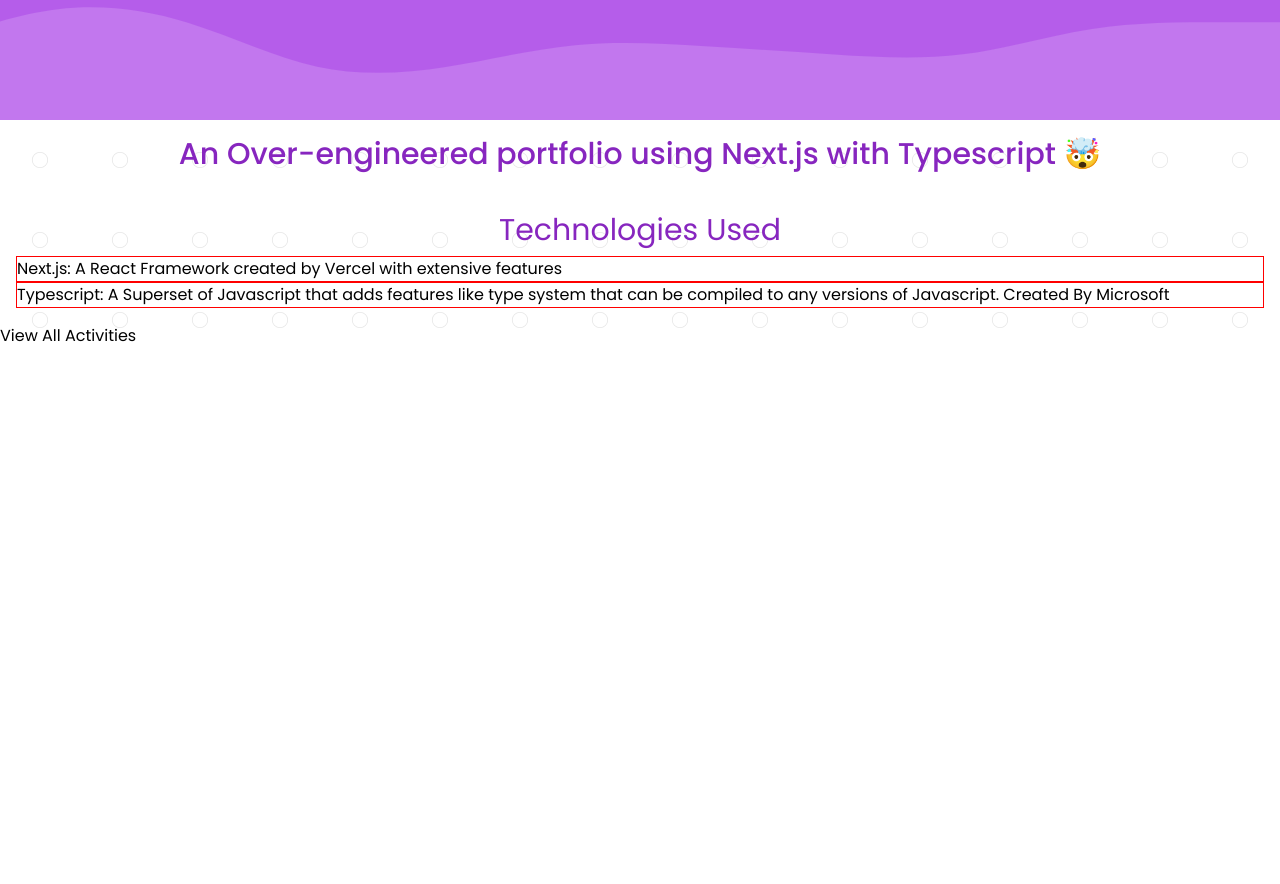
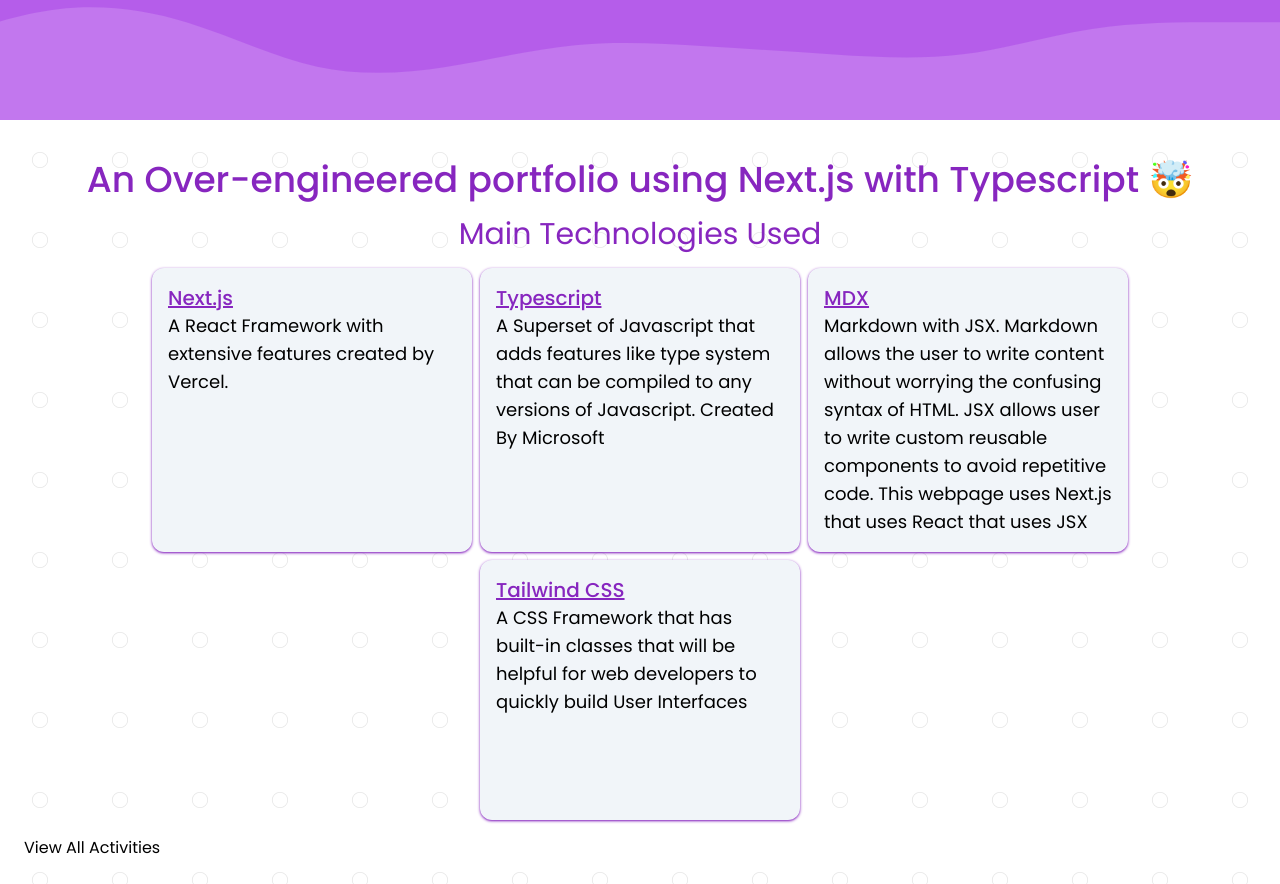
Before and after one commit to chocomilku/EmpTechQ2Portfolio, a Next.js app: page / in a window 1280 px wide. Shown: the part 680-1564 px from the top of the page. Before the commit the page ends 1028 px from the top, so only its background shows below. Built offline with nearby package versions, Linux system fonts and the light colour scheme.

Commit message:
added card divs
list looks boring and takes small space. i need to accomodate space because it will look tiny

```diff
--- a/components/LiTech.tsx
+++ b/components/LiTech.tsx
@@ -1,12 +1,18 @@
 import { liTechProps } from "../utils/exports";
 import styles from "../styles/LiTech.module.scss";
+import Link from "next/link";
 
-export const LiTech = ({ tech, description }: liTechProps) => {
+export const LiTech = ({ tech, description, url }: liTechProps) => {
 	return (
-		<li className={styles.item}>
-			<p>
-				<span>{tech}</span>: {description}
-			</p>
-		</li>
+		<article className={styles.item}>
+			<h1>
+				<Link href={url}>
+				<a className="underline">
+					{tech}
+				</a>
+				</Link>
+			</h1>
+			<p>{description}</p>
+		</article>
 	);
 };
--- a/pages/index.tsx
+++ b/pages/index.tsx
@@ -15,26 +15,31 @@ const Home: NextPage = () => {
 				<h1>Home Page</h1>
 				<h2>Portfolio</h2>
 			</div>
-			<h1 className="text-center text-accent text-3xl font-medium p-4">
+			<div className="p-6">
+				<h1 className="text-center text-accent text-4xl font-medium p-4">
 					An Over-engineered portfolio using Next.js with Typescript 🤯
 				</h1>
-			<div className={styles.content}>
-				<h1>Technologies Used</h1>
-				<ul>
+				<h1 className="text-3xl text-accent text-center p-2;">
+					Main Technologies Used
+				</h1>
+				<div className="flex">
+					<div className="p-4 w-full flex flex-row container gap-2 justify-center content-center flex-wrap">
 						{data.data.map((item, i) => {
 							return (
 								<LiTech
 									tech={item.title}
 									description={item.Description}
+									url={item.URL}
 									key={i}
 								/>
 							);
 						})}
-				</ul>
+					</div>
 				</div>
 				<Link href="/activities">
 					<a>View All Activities</a>
 				</Link>
+			</div>
 		</>
 	);
 };
--- a/styles/Home.module.scss
+++ b/styles/Home.module.scss
@@ -13,10 +13,3 @@
 		@apply font-medium;
 	}
 }
-
-.content {
-	@apply p-4 w-full flex flex-col container;
-	h1 {
-		@apply text-3xl text-accent text-center p-2;
-	}
-}
--- a/styles/LiTech.module.scss
+++ b/styles/LiTech.module.scss
@@ -1,3 +1,9 @@
 .item {
-	border: 1px solid red;
+	@apply max-w-xs min-h-[260px] rounded-xl bg-slate-100 shadow-accent shadow p-4;
+	h1 {
+		@apply text-xl font-medium text-accent;
+	}
+	p {
+		@apply text-lg;
+	}
 }
--- a/utils/exports.ts
+++ b/utils/exports.ts
@@ -66,4 +66,5 @@ export interface DateComponentProps {
 export interface liTechProps {
 	tech: string;
 	description: string;
+	url: string;
 }
--- a/utils/technologies.json
+++ b/utils/technologies.json
@@ -2,13 +2,23 @@
 	"data": [
 		{
 			"title": "Next.js",
-			"Description": "A React Framework created by Vercel with extensive features",
-			"URL": "https://localhost:3000"
+			"Description": "A React Framework with extensive features created by Vercel.",
+			"URL": "https://nextjs.org/"
 		},
 		{
 			"title": "Typescript",
 			"Description": "A Superset of Javascript that adds features like type system that can be compiled to any versions of Javascript. Created By Microsoft",
-			"URL": "https://google.com"
+			"URL": "https://www.typescriptlang.org/"
+		},
+		{
+			"title": "MDX",
+			"Description": "Markdown with JSX. Markdown allows the user to write content without worrying the confusing syntax of HTML. JSX allows user to write custom reusable components to avoid repetitive code. This webpage uses Next.js that uses React that uses JSX",
+			"URL": "https://mdxjs.com/"
+		},
+		{
+			"title": "Tailwind CSS",
+			"Description": "A CSS Framework that has built-in classes that will be helpful for web developers to quickly build User Interfaces",
+			"URL": "https://tailwindcss.com/"
 		}
 	]
 }
```
Lines whose indentation alone changed are shown as unchanged.
